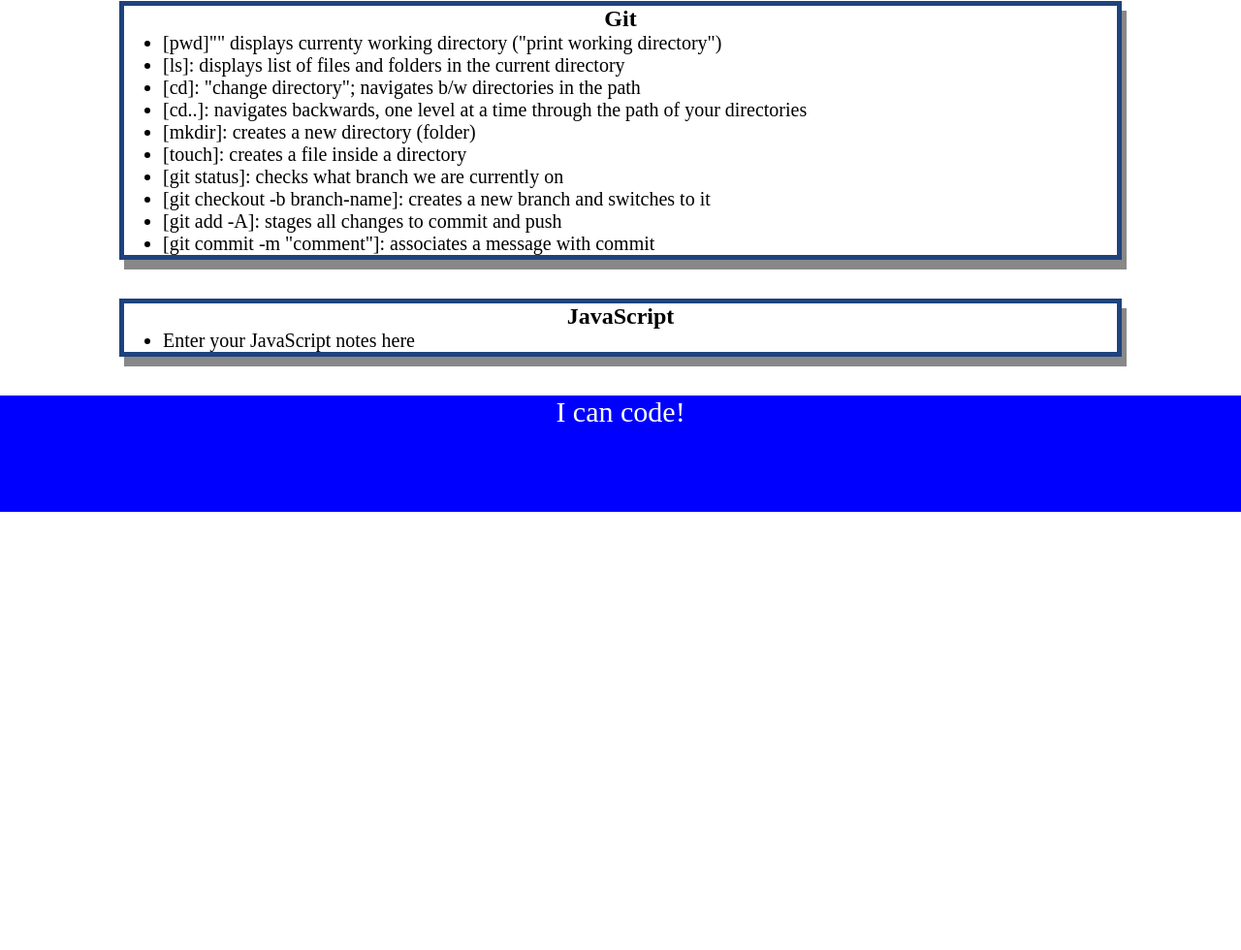
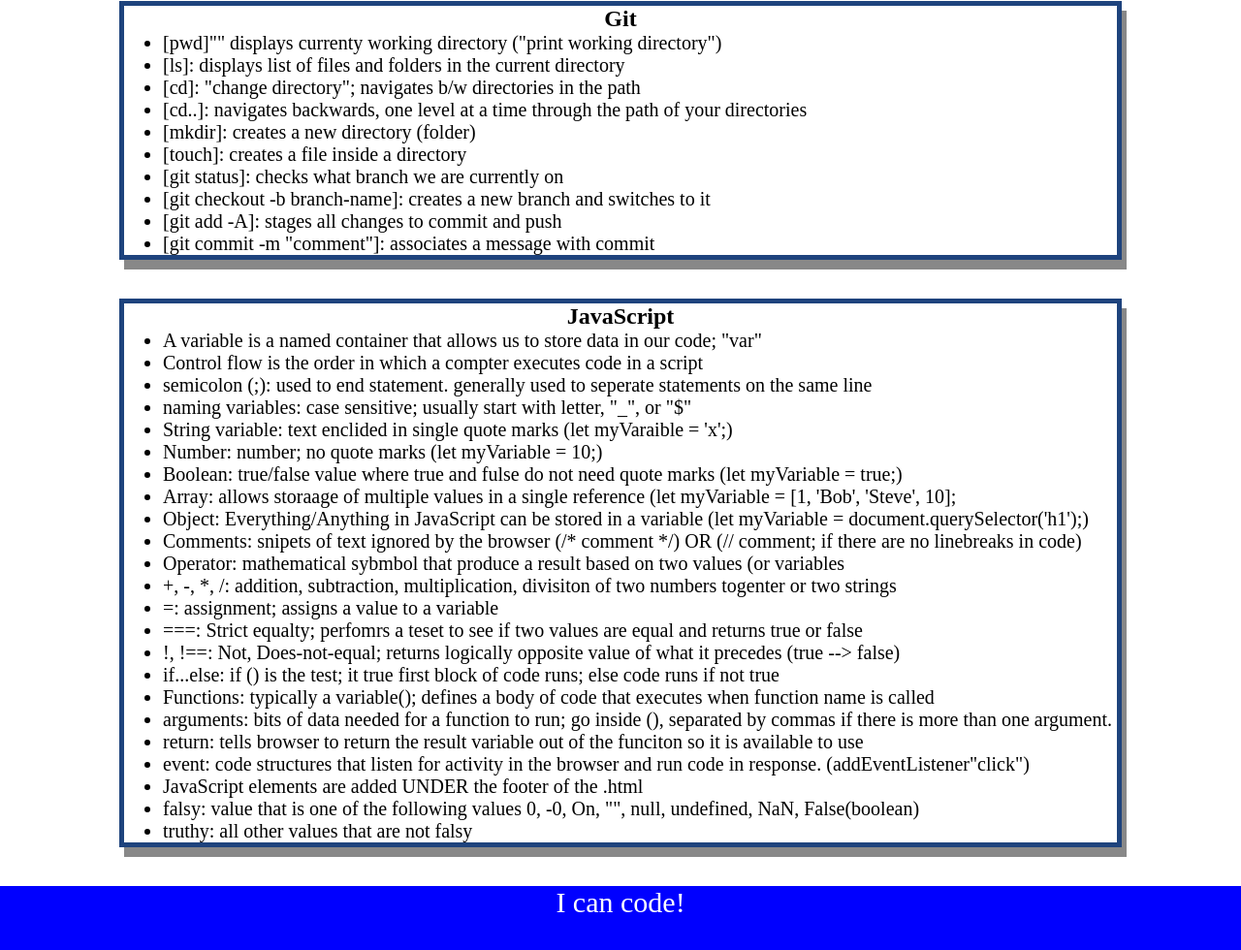
Before and after one commit to Airen22/prework-study-guide, a plain HTML site: page index.html in a window 1280 px wide. Shown: the part 704-1684 px from the top of the page at 97% size. Before the commit the page ends 1232 px from the top, so only its background shows below. Drawn offline with Linux system fonts and the light colour scheme.

Commit message:
added JavaScript to project and updated index.html

```diff
--- a/assets/script.js
+++ b/assets/script.js
@@ -1,16 +1,24 @@
 var topics = ['HTML', 'CSS', 'Git', 'JavaScript'];
-for (var x = 0; x < topics.length; x++) {
-    console.log(topics[x]);
+var randomTopic = topics[Math.floor(Math.random() * topics.length)];
+function listTopics(){
+    for (var x = 0; x < topics.length; x++) {
+        console.log(topics[x]);
+    }
 }
-/*
-if (topic === 'HTML') {
+function selectTopic() {
+    if (randomTopic === 'HTML') {
     console.log("Let's study HTML!");
-} else if (topic === 'CSS') {
+    } else if (randomTopic === 'CSS') {
     console.log("Let's study CSS!");
-} else if (topic === 'Git') {
+    } else if (randomTopic === 'Git') {
     console.log("Let's study Git!");
-} else if (topic === 'JavaScript') {
+    } else if (randomTopic === 'JavaScript') {
     console.log("Let's study JavaScript!");
-} else {
+    } else {
     console.log('Please try again!');
-}*/
+    }
+}
+console.log('Here are the topics we learned through Prework:');
+listTopics()
+console.log('Which topic should we study first?');
+selectTopic()
--- a/index.html
+++ b/index.html
@@ -60,7 +60,29 @@
       <section class="card" id="javascript-section">
         <h2>JavaScript</h2>
         <ul>
-          <li>Enter your JavaScript notes here</li>
+          <li> A variable is a named container that allows us to store data in our code; "var"</li>
+          <li> Control flow is the order in which a compter executes code in a script</li>
+          <li> semicolon (;): used to end statement. generally used to seperate statements on the same line
+          <li> naming variables: case sensitive; usually start with letter, "_", or "$"
+          <li> String variable: text enclided in single quote marks (let myVaraible = 'x';)
+          <li> Number: number; no quote marks (let myVariable = 10;)
+          <li> Boolean: true/false value where true and fulse do not need quote marks (let myVariable = true;)
+          <li> Array:	allows storaage of multiple values in a single reference (let myVariable = [1, 'Bob', 'Steve', 10];
+          <li> Object: Everything/Anything in JavaScript can be stored in a variable (let myVariable = document.querySelector('h1');)
+          <li> Comments: snipets of text ignored by the browser (/* comment */) OR (// comment; if there are no linebreaks in code)
+          <li>Operator: mathematical sybmbol that produce a result based on two values (or variables
+          <li> +, -, *, /: addition, subtraction, multiplication, divisiton of two numbers togenter or  two strings
+          <li> =:	assignment; assigns a value to a variable
+          <li> ===:	Strict equalty; perfomrs a teset to see if two values are equal and returns true or false
+          <li> !, !==: Not, Does-not-equal; returns logically opposite value of what it precedes (true --> false)
+          <li> if...else: if () is the test; it true first block of code runs; else code runs if not true
+          <li> Functions:	typically a variable(); defines a body of code that executes when function name is called
+          <li> arguments:	bits of data needed for a function to run; go inside (), separated by commas if there is more than one argument.
+          <li> return: tells browser to return the result variable out of the funciton so it is available to use
+          <li> event: code structures that listen for activity in the browser and run code in response. (addEventListener"click")
+          <li> JavaScript elements are added UNDER the footer of the .html
+          <li> falsy: value that is one of the following values 0, -0, On, "", null, undefined, NaN, False(boolean)
+          <li> truthy: all other values that are not falsy
         </ul>
       </section>
 
```
